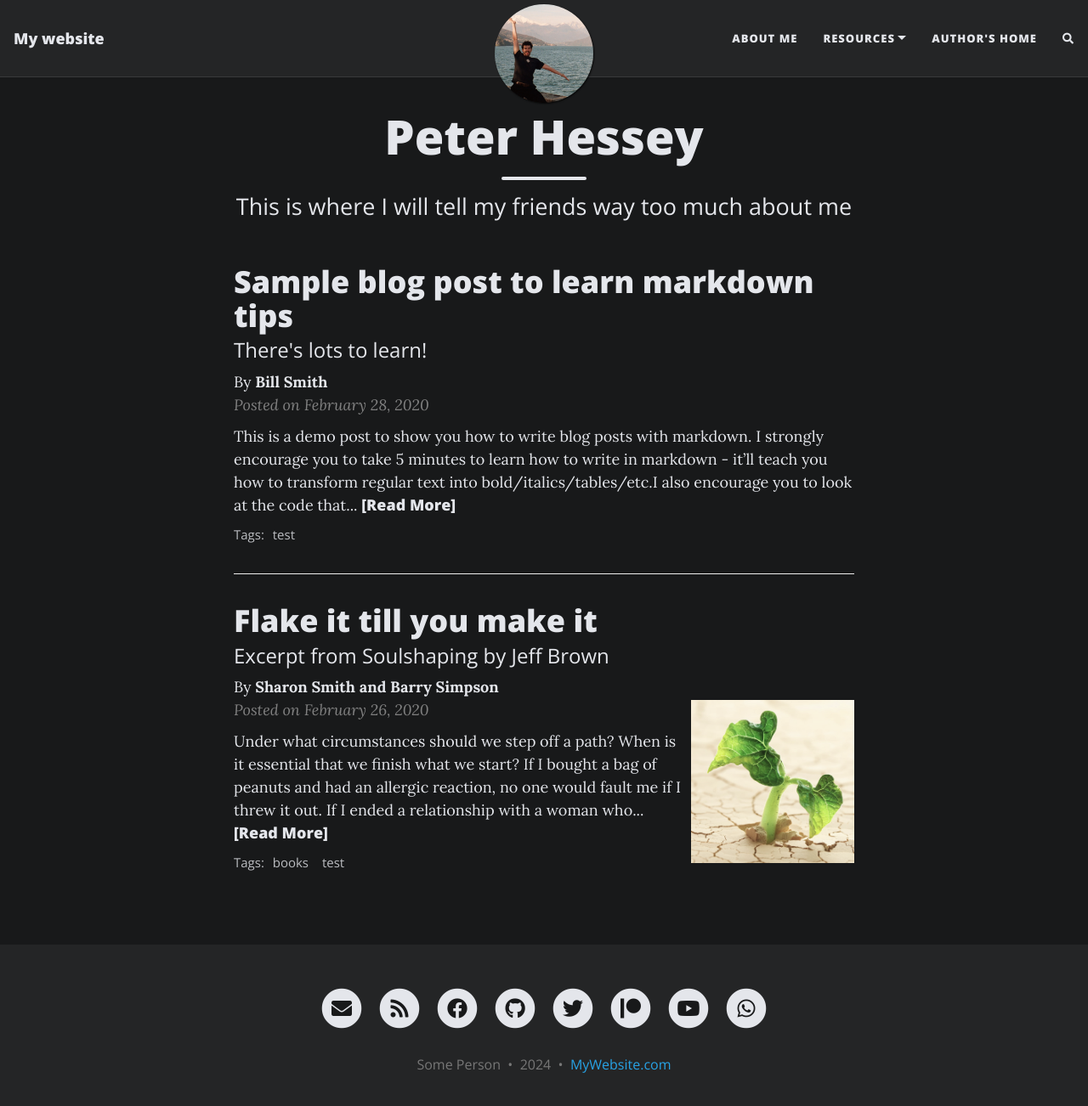
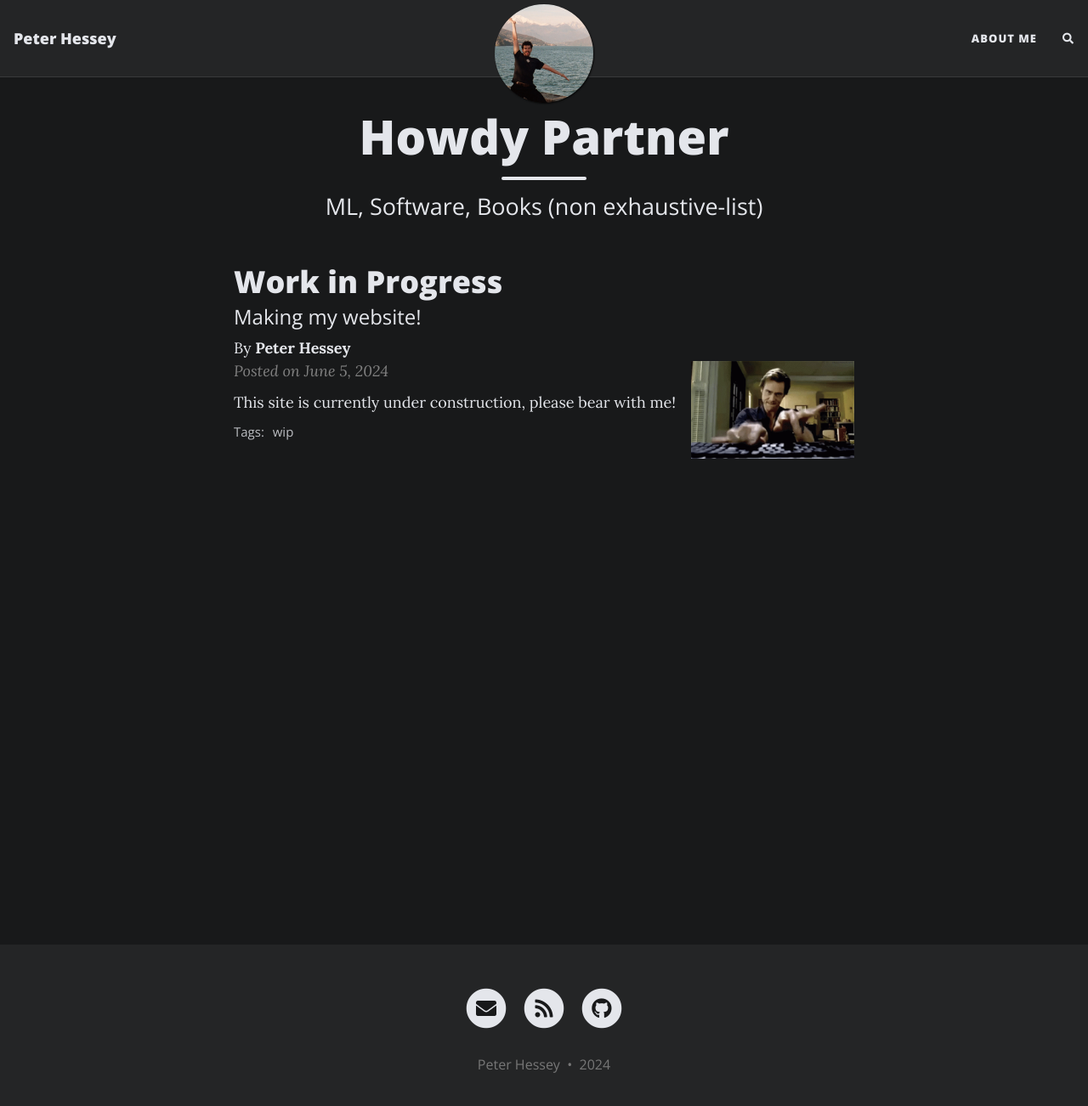
Before and after one commit to peterhessey/peterhessey.github.io, a Jekyll site: the page built from index.html, in a window 1280 px wide and 1325 px high. Shown: the top 1302 px of the window at 85% size. Built offline with Jekyll 4.4.1, drawn with Linux system fonts in a browser that asks for light colours; nearby versions of some CDN libraries; the list of posts is cut into pages by our own code; comment, search, counter and statistics services are not loaded.

Commit message:
:sparkles: Set up WIP content

````diff
--- a/_config.yml
+++ b/_config.yml
@@ -10,21 +10,23 @@
 ############################
 
 # Name of website
-title: My website
+title: Peter Hessey
 
 # Your name to show in the footer
-author: Some Person
+author: Peter Hessey
 
 ###############################################
 # --- List of links in the navigation bar --- #
 ###############################################
 
 navbar-links:
+
   About Me: "aboutme"
-  Resources:
-    - Beautiful Jekyll: "https://beautifuljekyll.com"
-    - Learn markdown: "https://www.markdowntutorial.com/"
-  Author's home: "https://deanattali.com"
+
+  # Resources:
+  #   - Beautiful Jekyll: "https://beautifuljekyll.com"
+  #   - Learn markdown: "https://www.markdowntutorial.com/"
+  # Author's home: "https://deanattali.com"
 
 ################
 # --- Logo --- #
@@ -50,14 +52,14 @@ round-avatar: true
 # You can change the order that they show up on the page by changing the order here.
 # Uncomment the links you want to show and add your information to each one.
 social-network-links:
-  email: "someone@example.com"
+  email: "peter.hessey@hotmail.com"
   rss: true  # remove this line if you don't want to show an RSS link at the bottom
-  facebook: deanattali
-  github: daattali
-  twitter: daattali
-  patreon: DeanAttali
-  youtube: "@daattali"
-  whatsapp: 15551212
+  github: peterhessey
+  # whatsapp: 15551212
+  # youtube: "@daattali"
+  # facebook: deanattali
+  # twitter: daattali
+  # patreon: DeanAttali
 #  medium: yourname
 #  reddit: yourname
 #  linkedin: daattali
@@ -100,7 +102,7 @@ share-links-active:
 
 # How to display the link to your website in the footer
 # Remove this if you don't want a link in the footer
-url-pretty: "MyWebsite.com"
+# url-pretty: "MyWebsite.com"
 
 # Add the website title to the title of every page
 title-on-all-pages: true
--- a/_posts/2020-02-26-flake-it-till-you-make-it.md
+++ /dev/null
@@ -1,18 +0,0 @@
----
-layout: post
-title: Flake it till you make it
-subtitle: Excerpt from Soulshaping by Jeff Brown
-cover-img: /assets/img/path.jpg
-thumbnail-img: /assets/img/thumb.png
-share-img: /assets/img/path.jpg
-tags: [books, test]
-author: Sharon Smith and Barry Simpson
----
-
-Under what circumstances should we step off a path? When is it essential that we finish what we start? If I bought a bag of peanuts and had an allergic reaction, no one would fault me if I threw it out. If I ended a relationship with a woman who hit me, no one would say that I had a commitment problem. But if I walk away from a seemingly secure route because my soul has other ideas, I am a flake?
-
-The truth is that no one else can definitively know the path we are here to walk. It’s tempting to listen—many of us long for the omnipotent other—but unless they are genuine psychic intuitives, they can’t know. All others can know is their own truth, and if they’ve actually done the work to excavate it, they will have the good sense to know that they cannot genuinely know anyone else’s. Only soul knows the path it is here to walk. Since you are the only one living in your temple, only you can know its scriptures and interpretive structure.
-
-At the heart of the struggle are two very different ideas of success—survival-driven and soul-driven. For survivalists, success is security, pragmatism, power over others. Success is the absence of material suffering, the nourishing of the soul be damned. It is an odd and ironic thing that most of the material power in our world often resides in the hands of younger souls. Still working in the egoic and material realms, they love the sensations of power and focus most of their energy on accumulation. Older souls tend not to be as materially driven. They have already played the worldly game in previous lives and they search for more subtle shades of meaning in this one—authentication rather than accumulation. They are often ignored by the culture at large, although they really are the truest warriors.
-
-A soulful notion of success rests on the actualization of our innate image. Success is simply the completion of a soul step, however unsightly it may be. We have finished what we started when the lesson is learned. What a fear-based culture calls a wonderful opportunity may be fruitless and misguided for the soul. Staying in a passionless relationship may satisfy our need for comfort, but it may stifle the soul. Becoming a famous lawyer is only worthwhile if the soul demands it. It is an essential failure if you are called to be a monastic this time around. If you need to explore and abandon ten careers in order to stretch your soul toward its innate image, then so be it. Flake it till you make it.
--- a/_posts/2020-02-28-sample-markdown.md
+++ /dev/null
@@ -1,94 +0,0 @@
----
-layout: post
-title: Sample blog post to learn markdown tips
-subtitle: There's lots to learn!
-gh-repo: daattali/beautiful-jekyll
-gh-badge: [star, fork, follow]
-tags: [test]
-comments: true
-mathjax: true
-author: Bill Smith
----
-
-{: .box-success}
-This is a demo post to show you how to write blog posts with markdown.  I strongly encourage you to [take 5 minutes to learn how to write in markdown](https://markdowntutorial.com/) - it'll teach you how to transform regular text into bold/italics/tables/etc.<br/>I also encourage you to look at the [code that created this post](https://raw.githubusercontent.com/daattali/beautiful-jekyll/master/_posts/2020-02-28-sample-markdown.md) to learn some more advanced tips about using markdown in Beautiful Jekyll.
-
-## Here is a secondary heading
-
-[This is a link to a different site](https://deanattali.com/) and [this is a link to a section inside this page](#local-urls).
-
-Here's a table:
-
-| Number | Next number | Previous number |
-| :------ |:--- | :--- |
-| Five | Six | Four |
-| Ten | Eleven | Nine |
-| Seven | Eight | Six |
-| Two | Three | One |
-
-You can use [MathJax](https://www.mathjax.org/) to write LaTeX expressions. For example:
-When \\(a \ne 0\\), there are two solutions to \\(ax^2 + bx + c = 0\\) and they are $$x = {-b \pm \sqrt{b^2-4ac} \over 2a}.$$
-
-How about a yummy crepe?
-
-![Crepe](https://beautifuljekyll.com/assets/img/crepe.jpg)
-
-It can also be centered!
-
-![Crepe](https://beautifuljekyll.com/assets/img/crepe.jpg){: .mx-auto.d-block :}
-
-Here's a code chunk:
-
-~~~
-var foo = function(x) {
-  return(x + 5);
-}
-foo(3)
-~~~
-
-And here is the same code with syntax highlighting:
-
-```javascript
-var foo = function(x) {
-  return(x + 5);
-}
-foo(3)
-```
-
-And here is the same code yet again but with line numbers:
-
-{% highlight javascript linenos %}
-var foo = function(x) {
-  return(x + 5);
-}
-foo(3)
-{% endhighlight %}
-
-## Boxes
-
-You can add notification, warning and error boxes like this:
-
-### Notification
-
-{: .box-note}
-**Note:** This is a notification box.
-
-### Warning
-
-{: .box-warning}
-**Warning:** This is a warning box.
-
-### Error
-
-{: .box-error}
-**Error:** This is an error box.
-
-## Local URLs in project sites {#local-urls}
-
-When hosting a *project site* on GitHub Pages (for example, `https://USERNAME.github.io/MyProject`), URLs that begin with `/` and refer to local files may not work correctly due to how the root URL (`/`) is interpreted by GitHub Pages. You can read more about it [in the FAQ](https://beautifuljekyll.com/faq/#links-in-project-page). To demonstrate the issue, the following local image will be broken **if your site is a project site:**
-
-![Crepe](/assets/img/crepe.jpg)
-
-If the above image is broken, then you'll need to follow the instructions [in the FAQ](https://beautifuljekyll.com/faq/#links-in-project-page). Here is proof that it can be fixed:
-
-![Crepe]({{ '/assets/img/crepe.jpg' | relative_url }})
--- /dev/null
+++ b/_posts/2024-06-05-work-in-progress-notice.md
@@ -0,0 +1,10 @@
+---
+layout: post
+title: Work in Progress
+subtitle: Making my website!
+thumbnail-img: /assets/img/wip.gif
+tags: [wip]
+author: Peter Hessey
+---
+
+This site is currently under construction, please bear with me!
--- a/index.html
+++ b/index.html
@@ -1,5 +1,5 @@
 ---
 layout: home
-title: Peter Hessey
-subtitle: This is where I will tell my friends way too much about me
+title: Howdy Partner
+subtitle: ML, Software, Books (non exhaustive-list)
 ---
````
Also changed, not shown: aboutme.md (+4 -5 lines), assets/img/404-southpark.jpg (deleted), assets/img/avatar-icon.png (deleted), assets/img/wip.gif (added), assets/img/wip.jpg (added).
